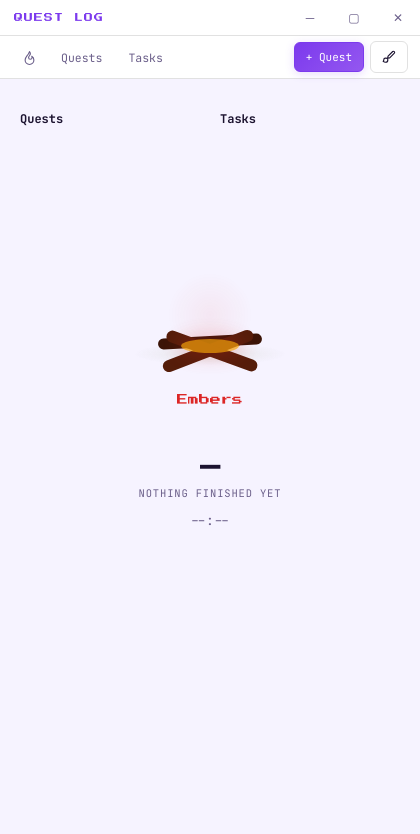
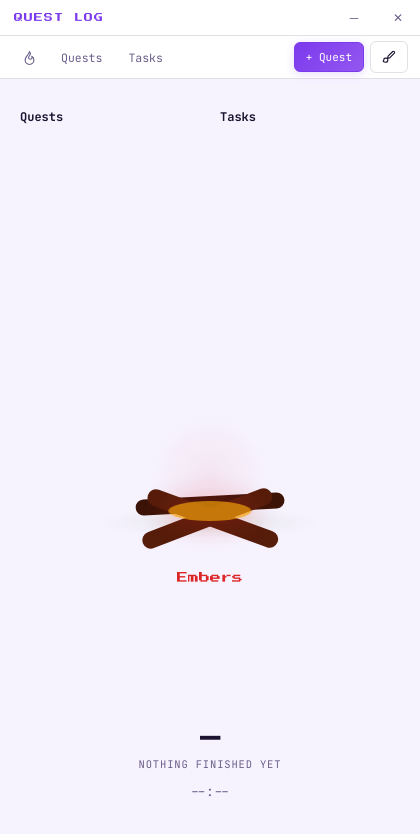
Before and after one commit to knnav/quest-log, an Electron app: page index.html in a window 420 px wide. Drawn offline with Linux system fonts and the light colour scheme; no server answers.

Commit message:
Make fire bigger

```diff
--- a/assets/css/styles.css
+++ b/assets/css/styles.css
@@ -71,10 +71,14 @@ body {
   -webkit-font-smoothing: antialiased;
 }
 
+/* The screens need a definite height to push their footer down, so the
+   scroller is itself a column and .wrap grows to fill it. */
 .app-scroll {
   flex: 1;
   min-height: 0;
   overflow-y: auto;
+  display: flex;
+  flex-direction: column;
 }
 
 .titlebar {
@@ -119,7 +123,15 @@ body {
 .titlebar-btn:hover { background: var(--chip-bg); color: var(--text); }
 .titlebar-btn.close:hover { background: #e5484d; color: #ffffff; }
 
-.wrap { max-width: 1080px; margin: 0 auto; padding: 20px 20px 56px; }
+.wrap {
+  width: 100%;
+  max-width: 1080px;
+  margin: 0 auto;
+  padding: 20px 20px 28px;
+  flex: 1 0 auto;
+  display: flex;
+  flex-direction: column;
+}
 
 .sr-only {
   position: absolute;
@@ -171,12 +183,21 @@ body {
 
 .chrome-actions .btn { font-size: 11px; padding: 7px 11px; }
 
-.screen { display: flex; flex-direction: column; }
+.screen { display: flex; flex-direction: column; flex: 1 0 auto; }
 .screen[hidden] { display: none; }
 
 /* ---- home ---- */
 
-.home { gap: 30px; padding-top: 12px; }
+.home { gap: 22px; padding-top: 10px; }
+
+.home-stats { flex: none; }
+
+.home-foot {
+  flex: none;
+  display: flex;
+  flex-direction: column;
+  gap: 16px;
+}
 
 .home-stats {
   display: grid;
@@ -209,10 +230,15 @@ body {
 
 /* ---- the hearth ---- */
 
+/* Takes every pixel the stats and the footer don't, and centres the fire in
+   it — this is what lets the bonfire grow into the window. */
 .hearth {
   display: flex;
   flex-direction: column;
   align-items: center;
+  justify-content: center;
+  flex: 1 1 auto;
+  min-height: 0;
   gap: 4px;
   padding: 8px 0 4px;
 }
@@ -373,24 +399,29 @@ body {
    Stage 0 keeps the coals alive: this thing dims, it never dies.
    Every colour is a per-theme token, so the fire belongs to its palette. */
 
+/* Every dimension below is a multiple of --u, so the whole fire scales as one
+   object with the window instead of sitting at a fixed size in a big space.
+   Bounded by height and width both, then clamped so it never gets silly. */
 .bonfire {
+  --u: clamp(2.6px, min(0.72vh, 1.75vw), 7px);
+
   position: relative;
-  width: 220px;
+  width: calc(52 * var(--u));
   /* Tall enough for a roaring fire and no taller — the box has to fit stage 4,
      so lower stages keep some headroom above the flame by design. */
-  height: 204px;
+  height: calc(48 * var(--u));
   /* --base is the coal line: every flame's visible foot sits on it. */
-  --base: 32px;
+  --base: calc(7.5 * var(--u));
   --flame: 0px;
   --flame-opacity: 0;
-  --glow: 88px;
+  --glow: calc(20.8 * var(--u));
   --glow-opacity: 0.2;
 }
 
-.bonfire[data-stage="1"] { --flame: 46px; --flame-opacity: 0.84; --glow: 118px; --glow-opacity: 0.32; }
-.bonfire[data-stage="2"] { --flame: 64px; --flame-opacity: 0.9;  --glow: 150px; --glow-opacity: 0.44; }
-.bonfire[data-stage="3"] { --flame: 82px; --flame-opacity: 0.95; --glow: 182px; --glow-opacity: 0.56; }
-.bonfire[data-stage="4"] { --flame: 92px; --flame-opacity: 1;    --glow: 206px; --glow-opacity: 0.7; }
+.bonfire[data-stage="1"] { --flame: calc(10.9 * var(--u)); --flame-opacity: 0.84; --glow: calc(27.8 * var(--u)); --glow-opacity: 0.32; }
+.bonfire[data-stage="2"] { --flame: calc(15.1 * var(--u)); --flame-opacity: 0.9;  --glow: calc(35.4 * var(--u)); --glow-opacity: 0.44; }
+.bonfire[data-stage="3"] { --flame: calc(19.4 * var(--u)); --flame-opacity: 0.95; --glow: calc(42.9 * var(--u)); --glow-opacity: 0.56; }
+.bonfire[data-stage="4"] { --flame: calc(21.7 * var(--u)); --flame-opacity: 1;    --glow: calc(48.6 * var(--u)); --glow-opacity: 0.7; }
 
 .bonfire > span {
   position: absolute;
@@ -411,9 +442,9 @@ body {
 }
 
 .fire-ash {
-  bottom: 12px;
-  width: 150px;
-  height: 22px;
+  bottom: calc(2.8 * var(--u));
+  width: calc(35.4 * var(--u));
+  height: calc(5.2 * var(--u));
   transform: translateX(-50%);
   border-radius: 50%;
   background: radial-gradient(ellipse, var(--panel-border) 0%, transparent 72%);
@@ -424,18 +455,18 @@ body {
    coals burning in the notch between them. Kept dark so they read as wood
    against the light rather than glowing along with it. */
 .fire-log {
-  bottom: 20px;
-  width: 96px;
-  height: 12px;
-  border-radius: 6px;
+  bottom: calc(4.7 * var(--u));
+  width: calc(22.7 * var(--u));
+  height: calc(2.8 * var(--u));
+  border-radius: calc(1.4 * var(--u));
   background: var(--fire-ember);
   filter: brightness(0.55);
 }
 
 .log-back {
-  bottom: 30px;
-  width: 104px;
-  height: 11px;
+  bottom: calc(7.1 * var(--u));
+  width: calc(24.5 * var(--u));
+  height: calc(2.6 * var(--u));
   transform: translateX(-50%) rotate(-3deg);
   filter: brightness(0.38);
 }
@@ -444,13 +475,13 @@ body {
 .log-r { transform: translateX(-48%) rotate(20deg); }
 
 .fire-coals {
-  bottom: 24px;
-  width: 58px;
-  height: 14px;
+  bottom: calc(5.7 * var(--u));
+  width: calc(13.7 * var(--u));
+  height: calc(3.3 * var(--u));
   transform: translateX(-50%);
   border-radius: 50%;
   background: var(--fire-mid);
-  box-shadow: 0 0 18px 5px var(--fire-glow);
+  box-shadow: 0 0 calc(4.2 * var(--u)) calc(1.2 * var(--u)) var(--fire-glow);
   animation: ember-breathe 3.7s ease-in-out infinite;
 }
 
@@ -472,33 +503,33 @@ body {
 .flame-a {
   --w: var(--flame);
   background: var(--fire-outer);
-  filter: blur(5px);
+  filter: blur(calc(1.2 * var(--u)));
   animation: flicker 2.6s ease-in-out infinite;
 }
 
 .flame-b {
   --w: calc(var(--flame) * 0.62);
   background: var(--fire-mid);
-  filter: blur(3px);
+  filter: blur(calc(0.7 * var(--u)));
   animation: flicker 1.9s ease-in-out infinite reverse;
 }
 
 .flame-c {
   --w: calc(var(--flame) * 0.32);
   background: var(--fire-core);
-  filter: blur(1.5px);
+  filter: blur(calc(0.35 * var(--u)));
   animation: flicker 1.4s ease-in-out infinite;
 }
 
 .fire-core {
-  bottom: calc(var(--base) - 4px);
+  bottom: calc(var(--base) - 0.9 * var(--u));
   width: calc(var(--flame) * 0.62);
   height: calc(var(--flame) * 0.26);
   transform: translateX(-50%);
   border-radius: 50%;
   background: var(--fire-core);
   opacity: calc(var(--flame-opacity) * 0.75);
-  filter: blur(6px);
+  filter: blur(calc(1.4 * var(--u)));
   transition: width 0.9s ease, height 0.9s ease, opacity 0.9s ease;
 }
 
--- a/index.html
+++ b/index.html
@@ -5,7 +5,6 @@
   <span class="titlebar-title">QUEST LOG</span>
   <div class="titlebar-controls">
     <button class="titlebar-btn" id="minimizeBtn" title="Minimize">─</button>
-    <button class="titlebar-btn" id="maximizeBtn" title="Maximize">▢</button>
     <button class="titlebar-btn close" id="closeBtn" title="Close">✕</button>
   </div>
 </div>
@@ -70,6 +69,9 @@
       <p class="hearth-note" id="bonfireNote"></p>
     </div>
 
+    <!-- Pinned to the bottom of the screen; the hearth above takes whatever
+         height is left, so the fire grows into the space instead of floating. -->
+    <div class="home-foot">
       <div class="since">
         <div class="since-value" id="sinceValue">—</div>
         <div class="since-label" id="sinceLabel">nothing finished yet</div>
@@ -77,6 +79,7 @@
       </div>
 
       <p class="motd" id="motd"></p>
+    </div>
   </section>
 
   <section class="screen" id="questsScreen" hidden>
--- a/js/titlebar.js
+++ b/js/titlebar.js
@@ -1,24 +1,11 @@
 export function initTitlebar() {
   var titlebar = document.querySelector(".titlebar");
   var minimizeBtn = document.getElementById("minimizeBtn");
-  var maximizeBtn = document.getElementById("maximizeBtn");
   var closeBtn = document.getElementById("closeBtn");
   if (!window.windowControls || !titlebar) return;
 
-  function updateMaximizeIcon(isMaximized) {
-    maximizeBtn.textContent = isMaximized ? "❐" : "▢";
-    maximizeBtn.title = isMaximized ? "Restore" : "Maximize";
-  }
-
+  // The window is a fixed size, so there is no maximize and no drag-to-resize
+  // — minimise and close are the whole set.
   minimizeBtn.addEventListener("click", function () { window.windowControls.minimize(); });
-  maximizeBtn.addEventListener("click", function () { window.windowControls.toggleMaximize(); });
   closeBtn.addEventListener("click", function () { window.windowControls.close(); });
-
-  titlebar.addEventListener("dblclick", function (e) {
-    if (e.target.closest(".titlebar-controls")) return;
-    window.windowControls.toggleMaximize();
-  });
-
-  window.windowControls.isMaximized().then(updateMaximizeIcon);
-  window.windowControls.onMaximizedChange(updateMaximizeIcon);
 }
--- a/preload.js
+++ b/preload.js
@@ -19,10 +19,5 @@ contextBridge.exposeInMainWorld("motd", {
 
 contextBridge.exposeInMainWorld("windowControls", {
   minimize: () => ipcRenderer.send("window:minimize"),
-  toggleMaximize: () => ipcRenderer.send("window:toggle-maximize"),
   close: () => ipcRenderer.send("window:close"),
-  isMaximized: () => ipcRenderer.invoke("window:is-maximized"),
-  onMaximizedChange: (callback) => {
-    ipcRenderer.on("window:maximized-changed", (event, isMaximized) => callback(isMaximized));
-  },
 });
```
Also changed, not shown: main.js (+7 -19 lines), README.md. Lines whose indentation alone changed are shown as unchanged.
